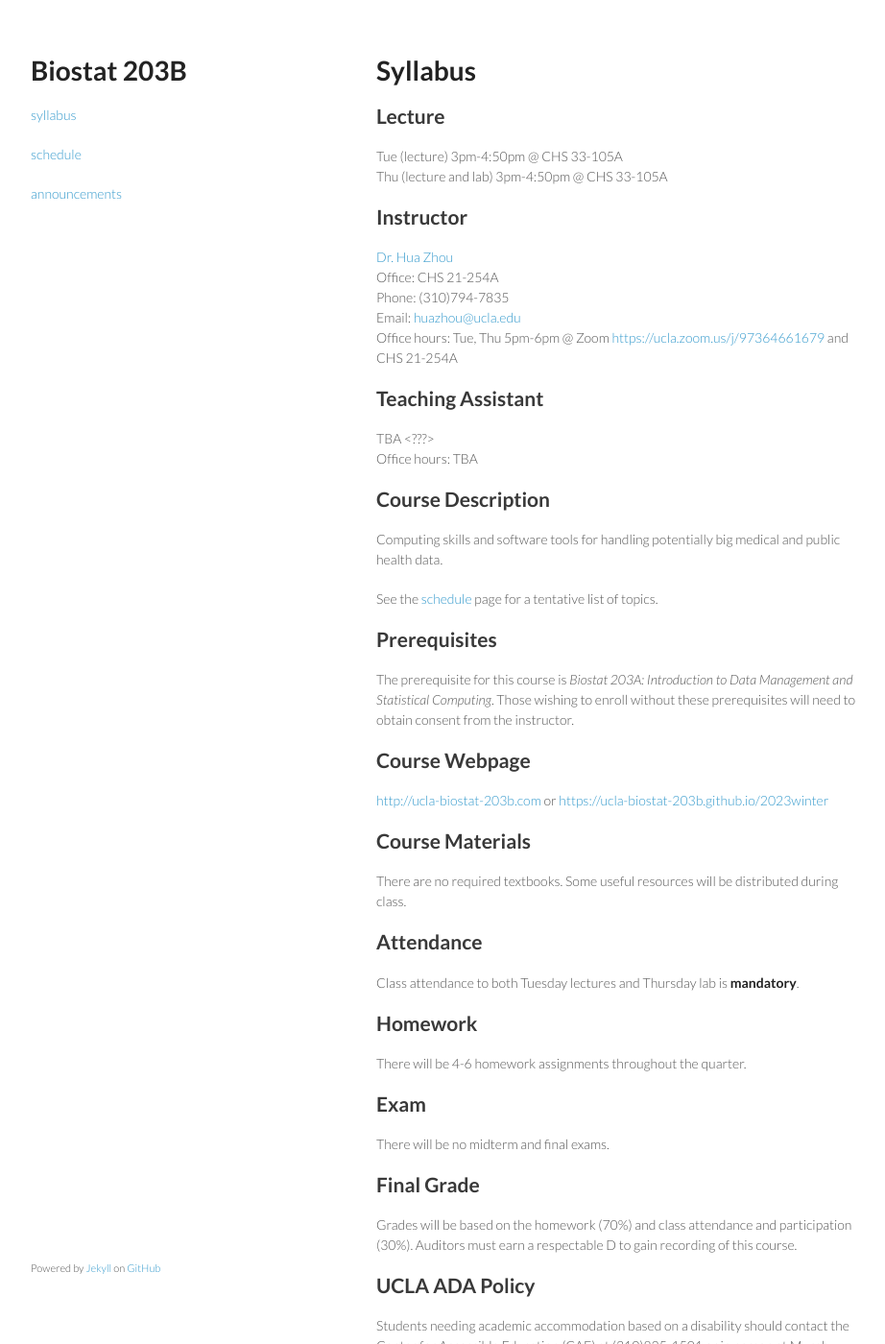
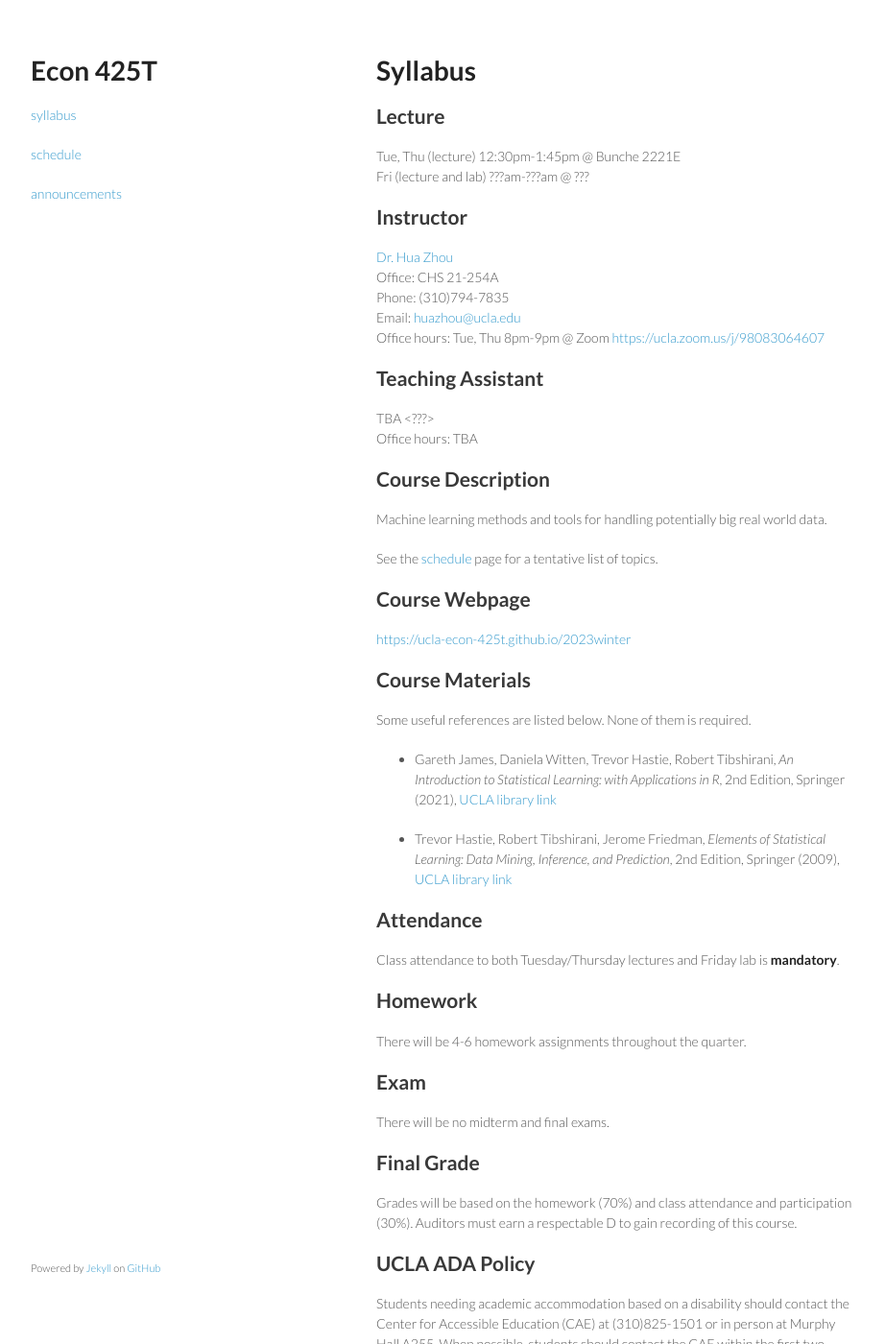
Before and after one commit to ucla-econ-425t/2023winter, a Jekyll site: the page built from syllabus/syllabus.md, in a window 1280 px wide and 1400 px high. Shown: the whole window at 96% size, without its empty margins (178-1100 px from the left). Built offline with Jekyll 4.4.1, drawn with Linux system fonts in a browser that asks for light colours.

Commit message:
add textbooks

```diff
--- a/syllabus/syllabus.md
+++ b/syllabus/syllabus.md
@@ -1,14 +1,14 @@
 ---
 layout: course
-title: Biostat 203B
+title: Econ 425T
 ---
 
 # Syllabus
 
 ## Lecture
 
-Tue (lecture) 3pm-4:50pm @ CHS 33-105A
-Thu (lecture and lab) 3pm-4:50pm @ CHS 33-105A
+Tue, Thu (lecture) 12:30pm-1:45pm @ Bunche 2221E
+Fri (lecture and lab) ???am-???am @ ???
 
 ## Instructor
 
@@ -16,7 +16,7 @@ Thu (lecture and lab) 3pm-4:50pm @ CHS 33-105A
 Office: CHS 21-254A
 Phone: (310)794-7835
 Email: <huazhou@ucla.edu>
-Office hours: Tue, Thu 5pm-6pm @ Zoom <https://ucla.zoom.us/j/97364661679> and CHS 21-254A
+Office hours: Tue, Thu 8pm-9pm @ Zoom <https://ucla.zoom.us/j/98083064607>
 
 ## Teaching Assistant
 
@@ -25,25 +25,25 @@ Office hours: TBA
 
 ## Course Description
 
-Computing skills and software tools for handling potentially big medical and public health data.
+Machine learning methods and tools for handling potentially big real world data.
 
-See the [schedule](https://ucla-biostat-203b.github.io/2023winter/schedule/schedule.html) page for a tentative list of topics.
-
-## Prerequisites
-
-The prerequisite for this course is _Biostat 203A: Introduction to Data Management and Statistical Computing_. Those wishing to enroll without these prerequisites will need to obtain consent from the instructor.
+See the [schedule](https://ucla-econ-425t.github.io/2023winter/schedule/schedule.html) page for a tentative list of topics.
 
 ## Course Webpage
 
-[http://ucla-biostat-203b.com](http://ucla-biostat-203b.com) or [https://ucla-biostat-203b.github.io/2023winter](https://ucla-biostat-203b.github.io/2023winter)
+[https://ucla-econ-425t.github.io/2023winter](https://ucla-econ-425t.github.io/2023winter)
 
 ## Course Materials
 
-There are no required textbooks. Some useful resources will be distributed during class.
+Some useful references are listed below. None of them is required.
+
+* Gareth James, Daniela Witten, Trevor Hastie, Robert Tibshirani, _An Introduction to Statistical Learning: with Applications in R_, 2nd Edition, Springer (2021), [UCLA library link](https://search.library.ucla.edu/permalink/01UCS_LAL/17p22dp/alma9917455728606531)
+
+* Trevor Hastie, Robert Tibshirani, Jerome Friedman, _Elements of Statistical Learning: Data Mining, Inference, and Prediction_, 2nd Edition, Springer (2009), [UCLA library link](https://search.library.ucla.edu/permalink/01UCS_LAL/17p22dp/alma9914833914706531)
 
 ## Attendance
 
-Class attendance to both Tuesday lectures and Thursday lab is **mandatory**.
+Class attendance to both Tuesday/Thursday lectures and Friday lab is **mandatory**.
 
 ## Homework
 
```
Also changed, not shown: schedule/schedule.md (+10 -10 lines), 1 other file.
